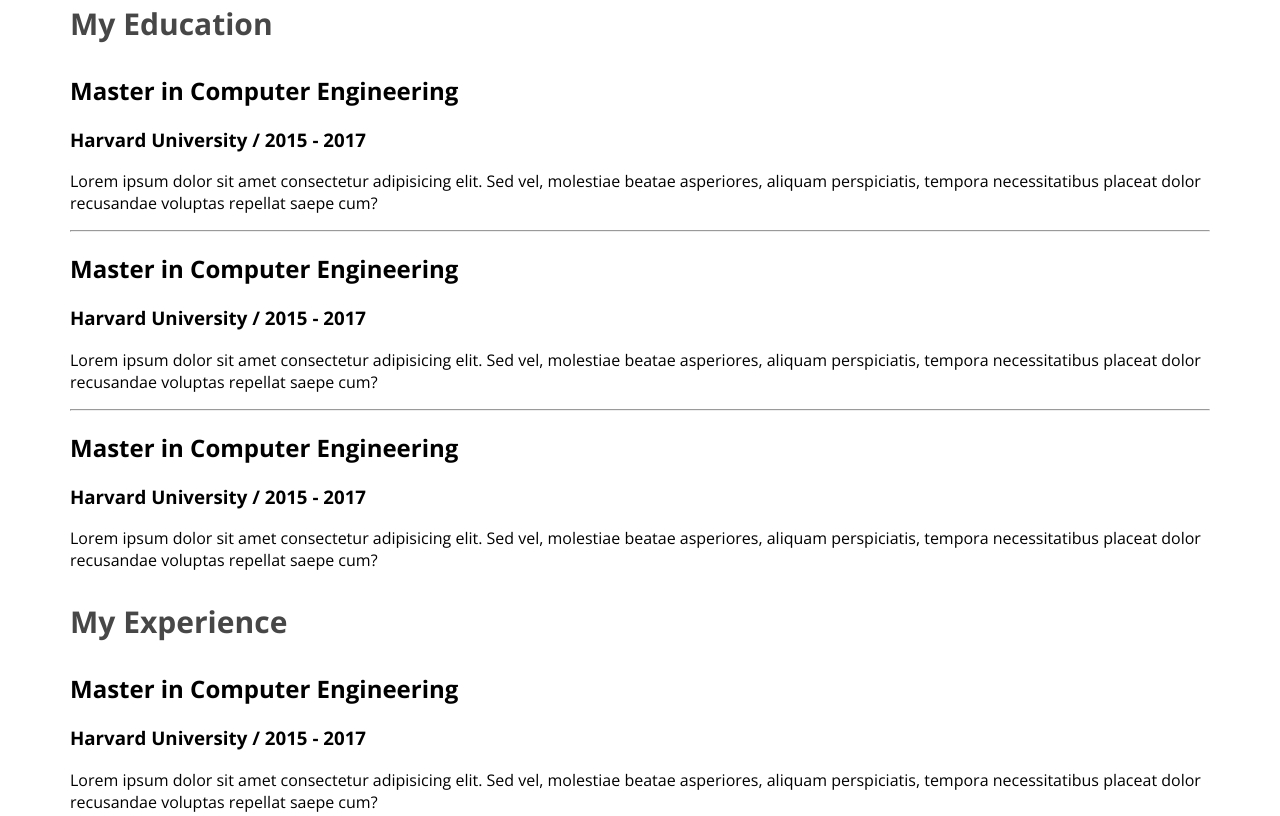
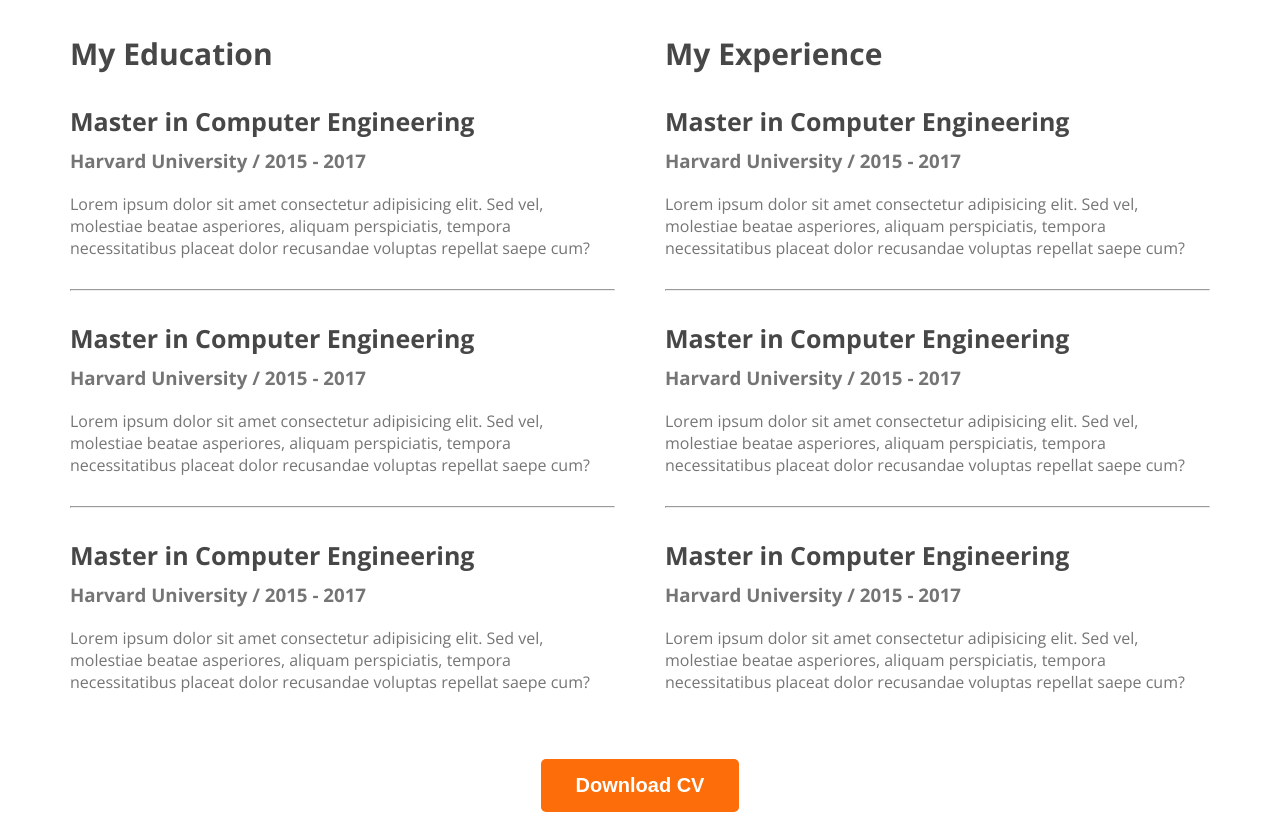
Before and after one commit to Partha-Ds/prac-folio, a plain HTML site: page index.html in a window 1280 px wide. Shown: the part 2446-3262 px from the top of the page. Drawn offline with nearby package versions, Linux system fonts and the light colour scheme.

Commit message:
main section finished

```diff
--- a/index.html
+++ b/index.html
@@ -153,7 +153,9 @@
                     </div>
                 </div>
             </div>
-
+            <div class="dnld-cv">
+                <button class="btn-primary">Download CV</button>
+            </div>
         </section>
 
     </main>
--- a/styles/style.css
+++ b/styles/style.css
@@ -148,8 +148,40 @@ main section {
 }
 
 /* resume section styles */
+
 .rsm-clm-title {
     color: #474747;
     font-size: 30px;
     font-weight: 700;
 }
+
+.rsm-cont {
+    display: flex;
+    gap: 50px;
+}
+
+.rsm-itm-ins,
+.rsm-itm-des {
+    color: #757575;
+}
+
+.rsm-itm-ins {
+    margin-top: 0px;
+    margin-bottom: 20px;
+}
+
+.rsm-itm-title {
+    color: #474747;
+    font-size: 25px;
+    font-weight: 700;
+    margin-bottom: 10px;
+}
+
+.rsm-cont hr {
+    margin: 30px 0;
+}
+
+.dnld-cv {
+    text-align: center;
+    margin-top: 50px;
+}
```
